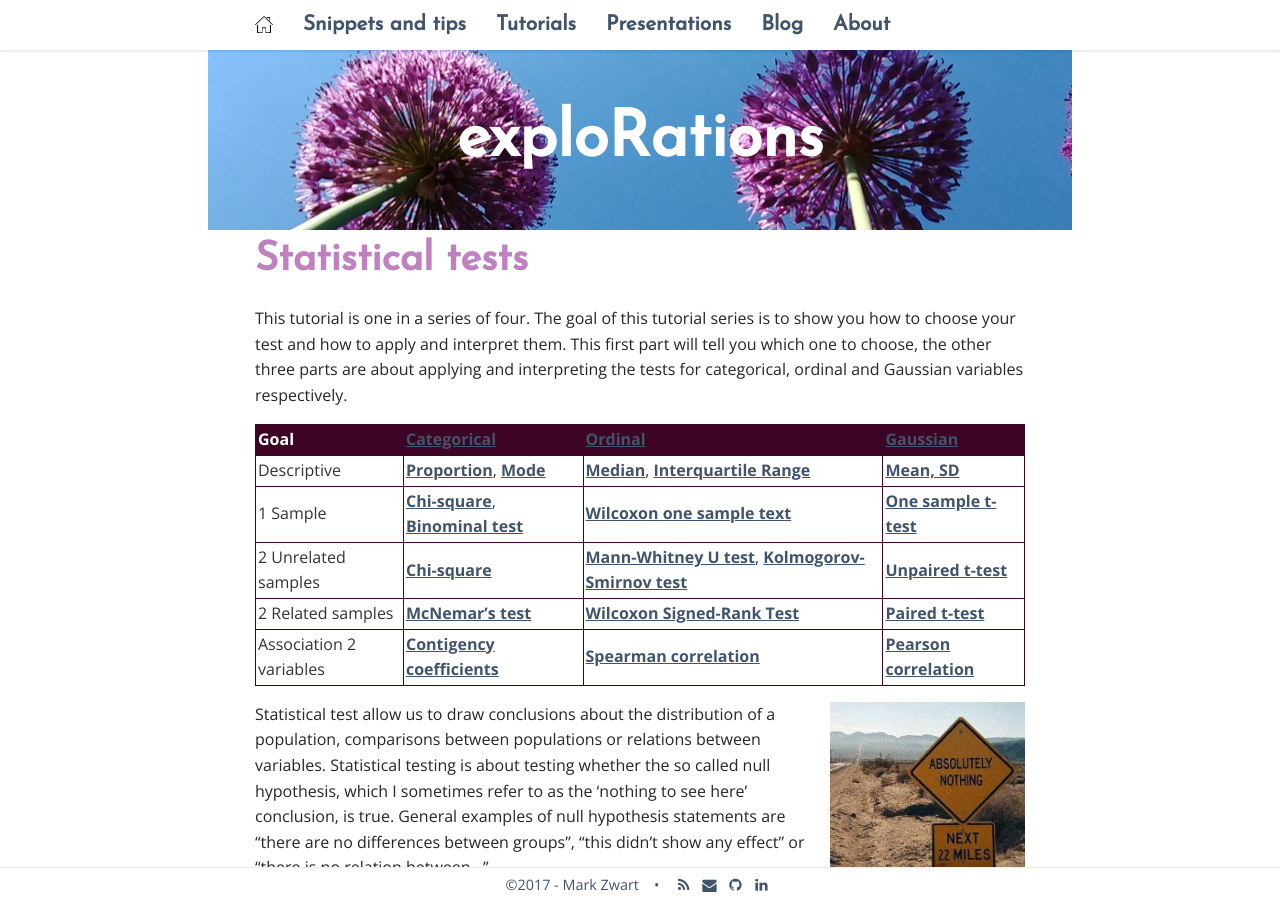
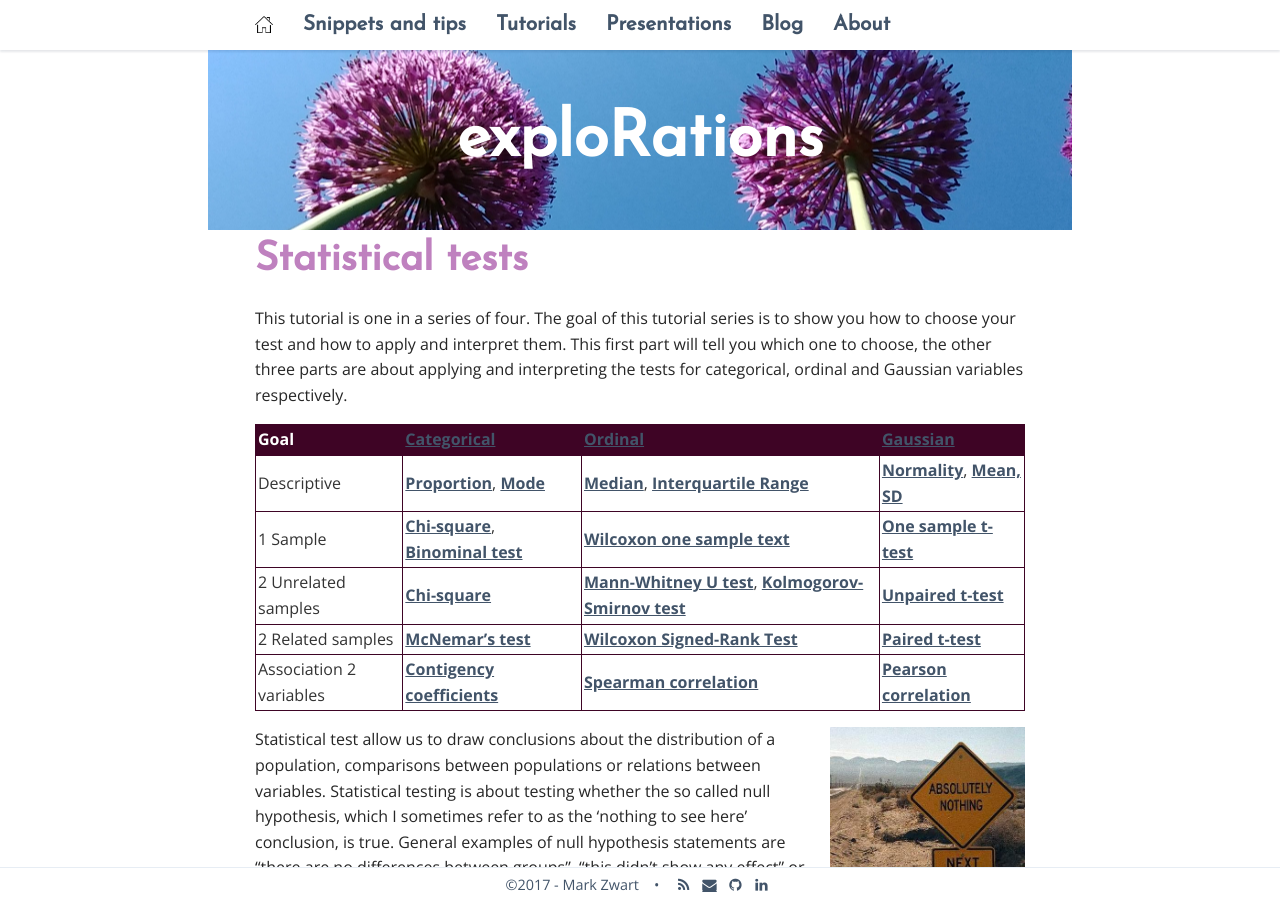
Before and after one commit to mark-me/mark-me.github.io, a Jekyll site: the page built from _pages/tutorials/statistical-tests/statistical-tests.md, in a window 1280 px wide and 900 px high. Built offline with Jekyll 4.4.1, drawn with Linux system fonts in a browser that asks for light colours; nearby versions of some CDN libraries; comment, search, counter and statistics services are not loaded.

Commit message:
Update statistical-tests.md

```diff
--- a/_pages/tutorials/statistical-tests/statistical-tests.md
+++ b/_pages/tutorials/statistical-tests/statistical-tests.md
@@ -9,7 +9,7 @@
 
 | Goal | [Categorical](/statistical-tests-categorical/) | [Ordinal](/statistical-tests-ordinal/) | [Gaussian](/statistical-tests-gaussian/) |
 | :--- | :-------- | :--------- | :------------------- |
-| Descriptive | [Proportion](/statistical-tests-categorical/#proportion), [Mode](/statistical-tests-categorical/#mode) | [Median](/statistical-tests-ordinal/#ordinal-median), [Interquartile Range](/statistical-tests-ordinal/#ordinal-interquartile-range) | [Mean, SD](/statistical-tests-gaussian/#mean-sd) |
+| Descriptive | [Proportion](/statistical-tests-categorical/#proportion), [Mode](/statistical-tests-categorical/#mode) | [Median](/statistical-tests-ordinal/#ordinal-median), [Interquartile Range](/statistical-tests-ordinal/#ordinal-interquartile-range) | [Normality](/statistical-tests-gaussian/#normality-check), [Mean, SD](/statistical-tests-gaussian/#mean-sd) |
 | 1 Sample | [Chi-square](/statistical-tests-categorical/#chi-square-goodness-of-fit-test), [Binominal test](/statistical-tests-categorical/#binominal-test) | [Wilcoxon one sample text](/statistical-tests-ordinal/#wilcoxon-one-sample-test) | [One sample t-test](/statistical-tests-gaussian/#one-sample-t-test) |
 | 2 Unrelated samples | [Chi-square](/statistical-tests-categorical/#two-sample-chi-square-test) | [Mann-Whitney U test](/statistical-tests-ordinal/#mann-whitney-u-test), [Kolmogorov-Smirnov test](/statistical-tests-ordinal/#kolmogorov-smirnov-test) | [Unpaired t-test](/statistical-tests-gaussian/#unpaired-t-test) |
 | 2 Related samples | [McNemar's test](/statistical-tests-categorical/#mcnemars-test) | [Wilcoxon Signed-Rank Test](/statistical-tests-ordinal/#wilcoxon-signed-rank-test) | [Paired t-test](/statistical-tests-gaussian/#paired-t-test) |
@@ -63,7 +63,7 @@
 
 The previous sections should have given you enough rope to find out what kind of test you need: by knowing what the type of conclusion is you want to reach, and found out which level measurement your variable is at, you can find out the test by making the correct crossing in the table below:
 
-| Goal | Categorical | Ordinal | Gaussian |
+| Goal | [Categorical](/statistical-tests-categorical/) | [Ordinal](/statistical-tests-ordinal/) | [Gaussian](/statistical-tests-gaussian/) |
 | :--- | :-------- | :--------- | :------------------- |
 | Descriptive | [Proportion](/statistical-tests-categorical/#proportion), [Mode](/statistical-tests-categorical/#mode) | [Median](/statistical-tests-ordinal/#ordinal-median), [Interquartile Range](/statistical-tests-ordinal/#ordinal-interquartile-range) | [Mean, SD](/statistical-tests-gaussian/#mean-sd) |
 | 1 Sample | [Chi-square](/statistical-tests-categorical/#chi-square-goodness-of-fit-test), [Binominal test](/statistical-tests-categorical/#binominal-test) | [Wilcoxon one sample text](/statistical-tests-ordinal/#wilcoxon-one-sample-test) | [One sample t-test](/statistical-tests-gaussian/#one-sample-t-test) |
```
